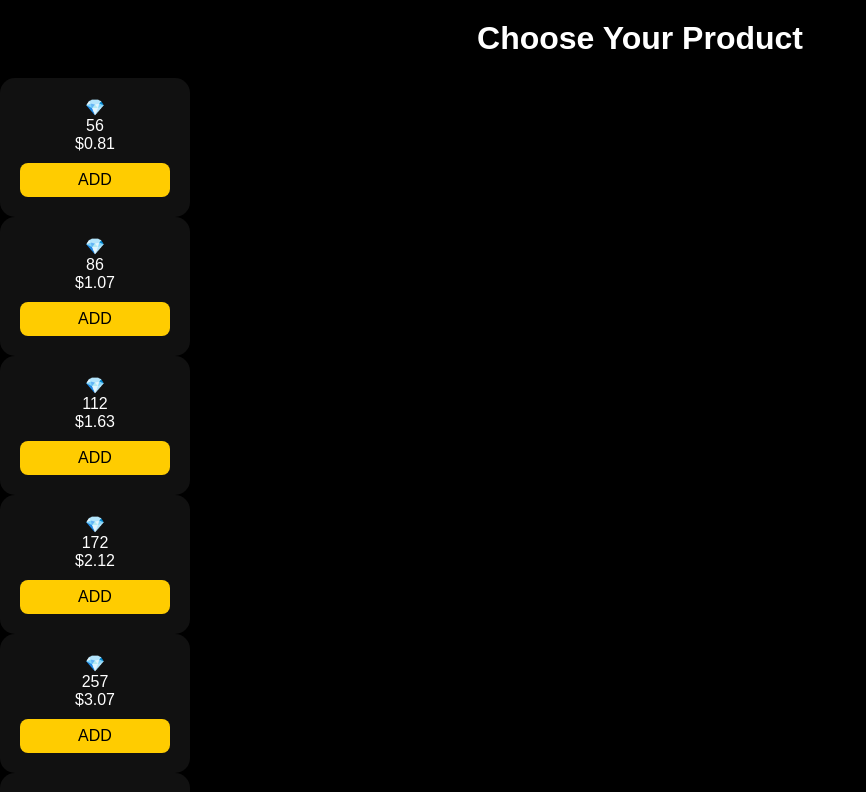
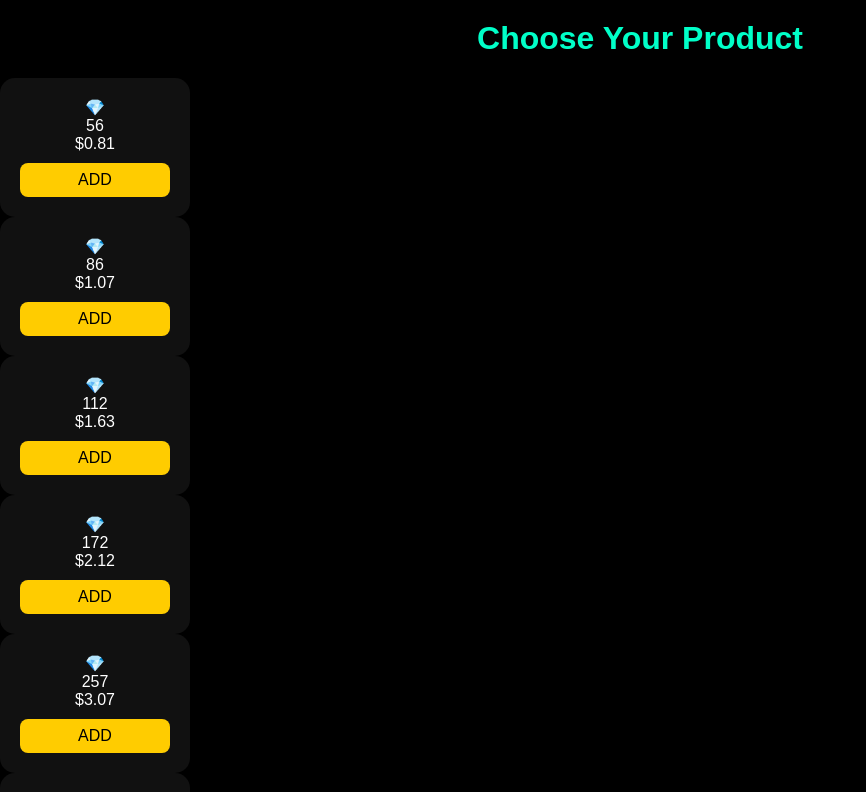
Before and after one commit to MLBBDIAMONDSTORE/mlbbbdiamondstore, a React (Create React App) app in the folder frontend/: page / in a window 1280 px wide. Shown: the top 792 px of the page, without its empty margins (0-866 px from the left). Built offline with nearby package versions, Linux system fonts and the light colour scheme.

Commit message:
Update App.css

```diff
--- a/frontend/src/styles/App.css
+++ b/frontend/src/styles/App.css
@@ -1,17 +1,19 @@
 body {
   margin: 0;
   padding: 0;
-  background-color: #000;
-  font-family: 'Arial', sans-serif;
-  color: white;
+  background-color: #0d0d0d;
+  font-family: 'Orbitron', sans-serif;
+  color: #f0f0f0;
 }
 
-h1 {
+h1, h2 {
   text-align: center;
   margin-top: 20px;
   font-size: 2rem;
+  color: #00ffc8;
 }
 
 button {
   cursor: pointer;
+  font-family: 'Orbitron', sans-serif;
 }
```
